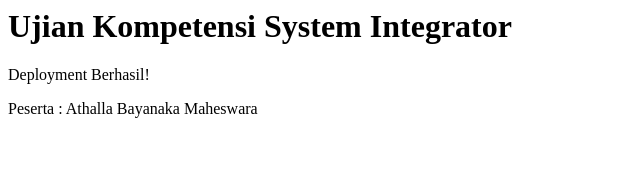
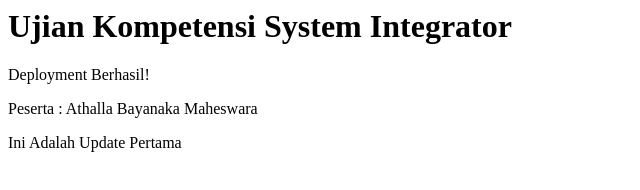
Before and after one commit to Arzenos/proyek-ujk, a plain HTML site: page index.html in a window 1280 px wide. Shown: the whole page, without its empty margins (0-640 px from the left). Drawn offline with Linux system fonts and the light colour scheme.

Commit message:
Update 1

```diff
--- a/index.html
+++ b/index.html
@@ -1,3 +1,4 @@
 <h1>Ujian Kompetensi System Integrator</h1>
 <p>Deployment Berhasil!</p>
 <p>Peserta : Athalla Bayanaka Maheswara</p>
+<p>Ini Adalah Update Pertama</p>
```
